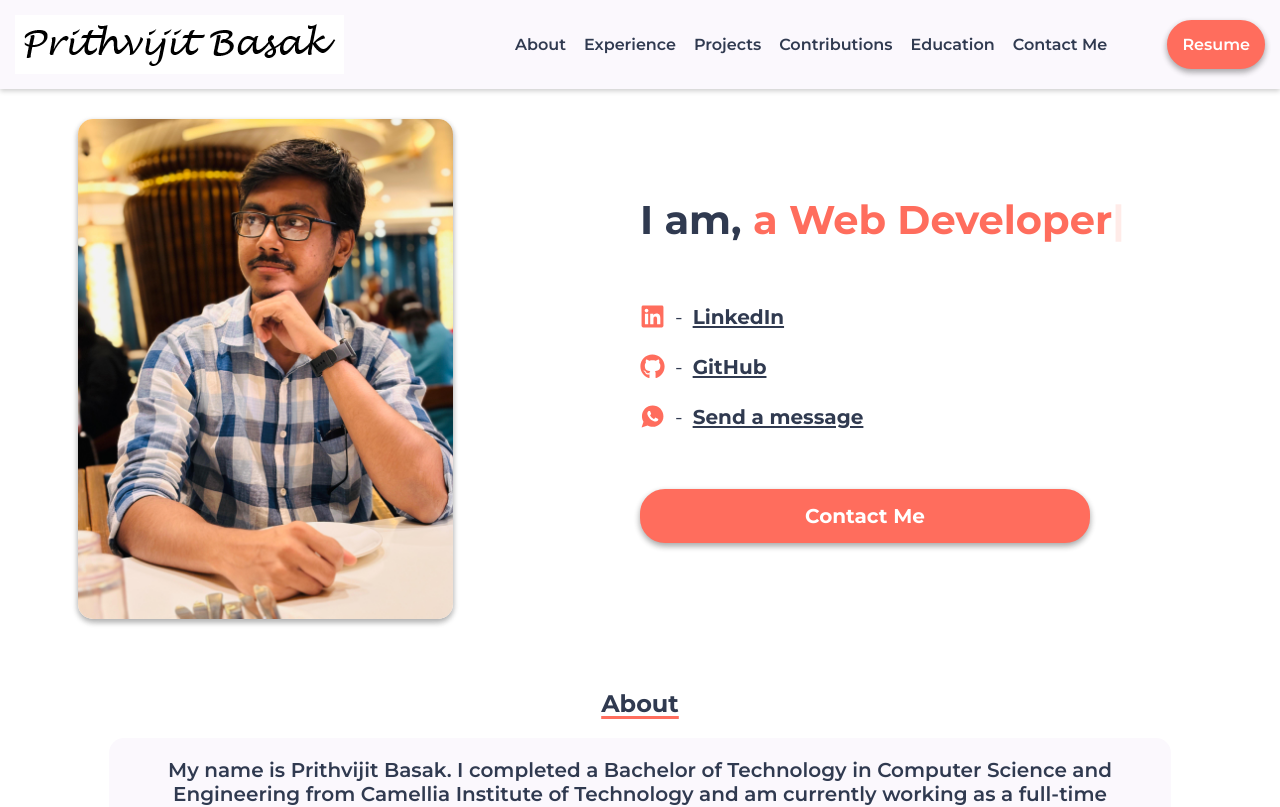
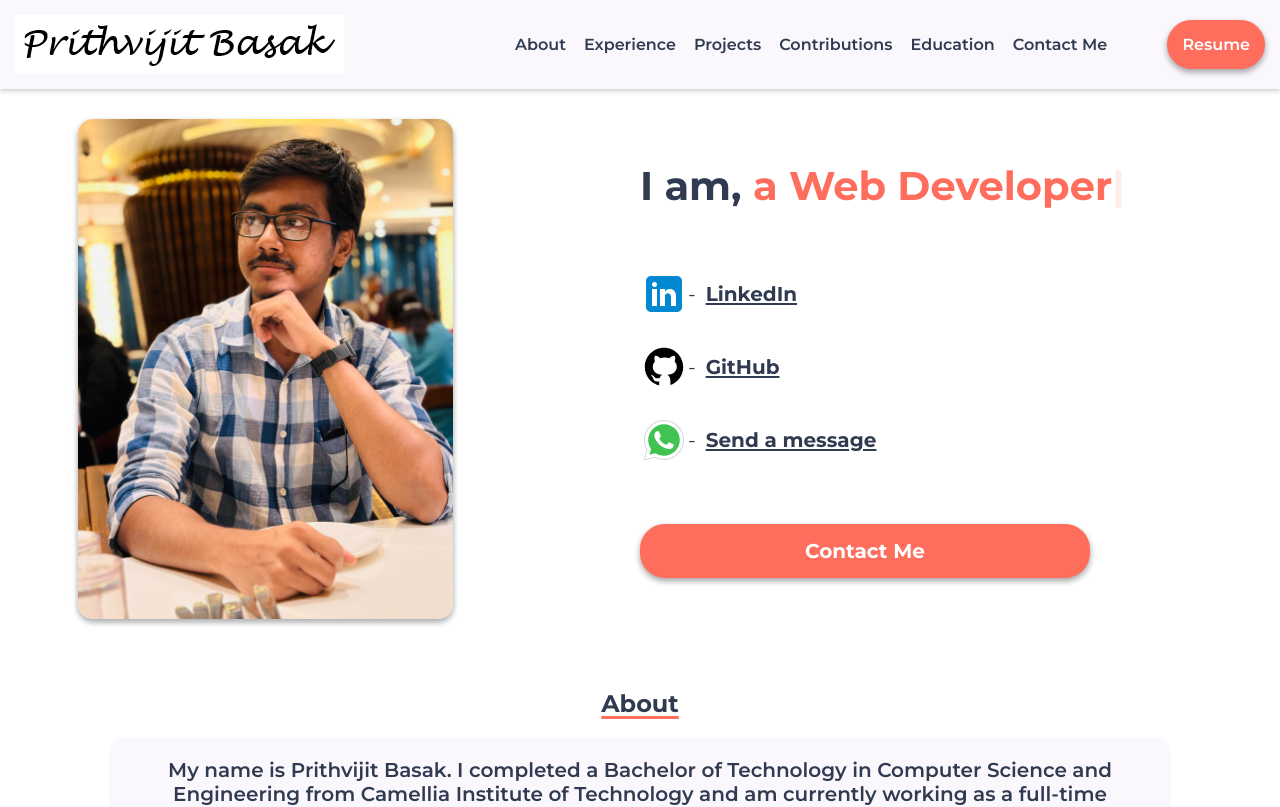
Before and after one commit to prithvijitbasak/pb-portfolio, a React (Vite) app: page / in a window 1280 px wide. Shown: the top 807 px of the page. Built offline with nearby package versions, Linux system fonts and the light colour scheme.

Commit message:
used colour svg for the banner icons

```diff
--- a/src/components/Banner.jsx
+++ b/src/components/Banner.jsx
@@ -1,9 +1,9 @@
 import bannerImage from "../../images/Prithvijit Basak.jpg";
-import { FaLinkedin } from "react-icons/fa";
-import { FaGithub } from "react-icons/fa";
-import { IoLogoWhatsapp } from "react-icons/io";
 import "../assets/styles/Banner.css";
 import { ReactTyped } from "react-typed";
+import linkedin from "../../images/linkedin-logo.svg";
+import github from "../../images/github-logo.svg";
+import whatsapp from "../../images/whatsapp-logo.svg";
 
 const Banner = () => {
   return (
@@ -36,12 +36,12 @@ const Banner = () => {
                     href="https://www.linkedin.com/in/prithvijitbasak/"
                     target="_blank"
                   >
-                    <FaLinkedin /> - <span>LinkedIn</span>
+                    <img src={linkedin} alt="LinkedIn" className="socials-logo"/> - <span>LinkedIn</span>
                   </a>
                 </div>
                 <div className="github-anchor-div">
                   <a href="https://github.com/prithvijitbasak" target="_blank">
-                    <FaGithub /> - <span>GitHub</span>
+                    <img src={github} alt="GitHub" className="socials-logo"/> - <span>GitHub</span>
                   </a>
                 </div>
                 <div className="whatsapp-anchor-div">
@@ -50,7 +50,7 @@ const Banner = () => {
                     target="_blank"
                     rel="noopener noreferrer"
                   >
-                    <IoLogoWhatsapp /> - <span>Send a message</span>
+                    <img src={whatsapp} alt="WhatsApp" className="socials-logo"/> - <span>Send a message</span>
                   </a>
                 </div>
               </div>
```
